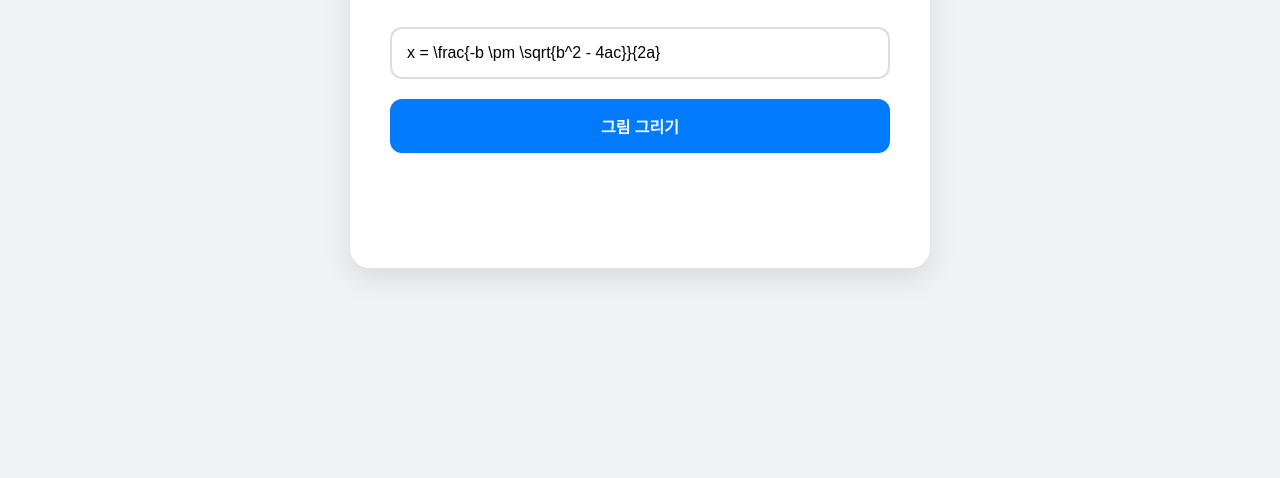
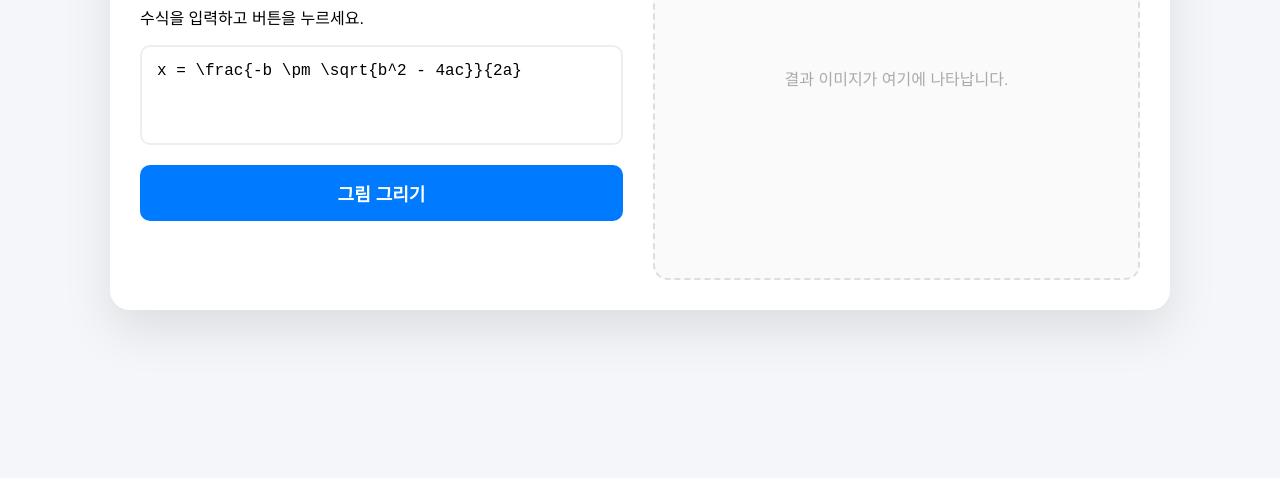
Before and after one commit to sontaekwon7-source/handwriting, a plain HTML site: page index.html in a window 1280 px wide. Shown: the part 322-800 px from the top of the page. Drawn offline with Linux system fonts and the light colour scheme.

Commit message:
Refactor HTML structure and update styles

```diff
--- a/index.html
+++ b/index.html
@@ -6,126 +6,94 @@
     <title>Math Pencil Artist ✏️</title>
     <style>
         body {
-            font-family: 'Apple SD Gothic Neo', 'Malgun Gothic', sans-serif;
-            background-color: #f0f2f5;
+            font-family: 'Apple SD Gothic Neo', sans-serif;
+            background-color: #f5f6fa;
             display: flex;
             justify-content: center;
             align-items: center;
             min-height: 100vh;
             margin: 0;
         }
-        .container {
+        .main-wrapper {
+            display: flex;
             background: white;
-            padding: 40px;
+            padding: 30px;
             border-radius: 20px;
-            box-shadow: 0 10px 30px rgba(0,0,0,0.1);
-            max-width: 500px;
-            width: 90%;
-            text-align: center;
+            box-shadow: 0 20px 50px rgba(0,0,0,0.1);
+            max-width: 1000px;
+            width: 95%;
+            gap: 30px;
         }
-        h1 { color: #1a1a1a; font-size: 22px; margin-bottom: 8px; }
-        p { color: #666; font-size: 14px; margin-bottom: 25px; }
+        /* 왼쪽 입력 섹션 */
+        .input-section { flex: 1; display: flex; flex-direction: column; justify-content: center; }
+        /* 오른쪽 결과 섹션 */
+        .result-section {
+            flex: 1;
+            min-height: 400px;
+            border: 2px dashed #ddd;
+            border-radius: 15px;
+            display: flex;
+            flex-direction: column;
+            align-items: center;
+            justify-content: center;
+            background: #fafafa;
+            position: relative;
+        }
+        h1 { font-size: 24px; margin-bottom: 10px; color: #333; }
+        textarea {
+            width: 100%; height: 100px; padding: 15px; border-radius: 10px;
+            border: 2px solid #eee; font-size: 16px; resize: none; box-sizing: border-box;
+        }
+        button#drawBtn {
+            width: 100%; padding: 15px; background: #007bff; color: white;
+            border: none; border-radius: 10px; font-size: 18px; font-weight: bold;
+            cursor: pointer; margin-top: 20px;
+        }
+        button#drawBtn:disabled { background: #ccc; }
 
-        input[type="text"] {
-            width: 100%;
-            padding: 15px;
-            border: 2px solid #ddd;
-            border-radius: 12px;
-            font-size: 16px;
-            box-sizing: border-box;
-            margin-bottom: 20px;
-            transition: border-color 0.3s;
+        #statusMsg { margin-top: 15px; color: #007bff; font-weight: bold; display: none; }
+
+        img { max-width: 100%; border-radius: 10px; display: block; }
+        .download-btn {
+            margin-top: 15px; padding: 10px 20px; background: #28a745;
+            color: white; text-decoration: none; border-radius: 8px; font-weight: bold;
         }
-        input[type="text"]:focus { border-color: #007bff; outline: none; }
-
-        button {
-            width: 100%;
-            background-color: #007bff;
-            color: white;
-            border: none;
-            padding: 15px;
-            border-radius: 12px;
-            font-size: 16px;
-            font-weight: bold;
-            cursor: pointer;
-            transition: background 0.3s;
-        }
-        button:hover { background-color: #0056b3; }
-        button:disabled { background-color: #ccc; cursor: not-allowed; }
-
-        #result { margin-top: 25px; min-height: 50px; }
-        img { width: 100%; border-radius: 12px; box-shadow: 0 5px 15px rgba(0,0,0,0.1); }
-        .loading { color: #007bff; font-weight: bold; }
-        .error { color: #ff4d4d; font-size: 13px; text-align: left; background: #fff5f5; padding: 10px; border-radius: 8px; border: 1px solid #ffcccc; }
     </style>
 </head>
 <body>
 
-<div class="container">
-    <h1>✏️ Math Pencil Artist</h1>
-    <p>수식을 넣으면 학생이 쓴 연필 글씨로 변환합니다.</p>
+<div class="main-wrapper">
+    <div class="input-section">
+        <h1>✏️ Math Pencil Artist</h1>
+        <p>수식을 입력하고 버튼을 누르세요.</p>
+        <textarea id="formula" placeholder="여기에 수식을 입력하세요 (예: E=mc^2)">x = \frac{-b \pm \sqrt{b^2 - 4ac}}{2a}</textarea>
+        <button id="drawBtn" onclick="generateImage()">그림 그리기</button>
+        <div id="statusMsg">학생이 연필로 열심히 적는 중입니다. 잠시만 기다려주세요...</div>
+    </div>
 
-    <input type="text" id="formula" placeholder="수식을 입력하세요 (예: E=mc^2)" value="x = \frac{-b \pm \sqrt{b^2 - 4ac}}{2a}">
-    <button id="drawBtn" onclick="generateImage()">그림 그리기</button>
-
-    <div id="result"></div>
+    <div class="result-section" id="resultDisplay">
+        <p id="placeholderText" style="color:#aaa;">결과 이미지가 여기에 나타납니다.</p>
+    </div>
 </div>
 
 <script>
-    // ★★★ 중요: 아래 큰따옴표 안에 본인의 API 키를 꼭 넣으세요 ★★★
+    // ★ 여기에 본인의 OpenAI API 키를 넣으세요
     const MY_API_KEY = "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";
 
     async function generateImage() {
         const formula = document.getElementById('formula').value;
-        const resultDiv = document.getElementById('result');
+        const resultDisplay = document.getElementById('resultDisplay');
+        const statusMsg = document.getElementById('statusMsg');
         const drawBtn = document.getElementById('drawBtn');
 
         if (!MY_API_KEY || MY_API_KEY.includes("여기에")) {
-            alert("코드 72번째 줄에 OpenAI API 키를 먼저 입력해주세요!");
+            alert("코드 내부에 API 키를 입력해주세요!");
             return;
         }
 
-        // 상태 초기화
-        resultDiv.innerHTML = "<p class='loading'>연필로 열심히 받아적는 중...</p>";
+        // 초기화 및 로딩 시작
+        statusMsg.style.display = "block";
         drawBtn.disabled = true;
+        resultDisplay.innerHTML = '<div class="spinner">🎨 그리는 중...</div>';
 
-        const prompt = `A realistic top-down photo of the math equation '${formula}' handwritten in pencil on lined paper. Student's neat but natural handwriting, graphite texture, soft natural lighting.`;
-
-        try {
-            const response = await fetch('https://api.openai.com/v1/images/generations', {
-                method: 'POST',
-                headers: {
-                    'Content-Type': 'application/json',
-                    'Authorization': `Bearer ${MY_API_KEY.trim()}`
-                },
-                body: JSON.stringify({
-                    model: "dall-e-3",
-                    prompt: prompt,
-                    n: 1,
-                    size: "1024x1024"
-                })
-            });
-
-            const data = await response.json();
-
-            if (response.ok) {
-                resultDiv.innerHTML = `<img src="${data.data[0].url}" alt="Handwritten Formula">`;
-            } else {
-                // 상세 에러 메시지 표시
-                resultDiv.innerHTML = `
-                    <div class="error">
-                        <strong>오류 발생!</strong><br>
-                        사유: ${data.error.message}<br>
-                        <small>(키가 올바른지, 계정에 잔액이 있는지 확인하세요.)</small>
-                    </div>`;
-            }
-        } catch (error) {
-            resultDiv.innerHTML = "<p class='error'>네트워크 연결에 문제가 있습니다.</p>";
-        } finally {
-            drawBtn.disabled = false;
-        }
-    }
-</script>
-
-</body>
-</html>
+        const prompt = `A realistic top-down photo of the math equation '${formula}' handwritten
```
